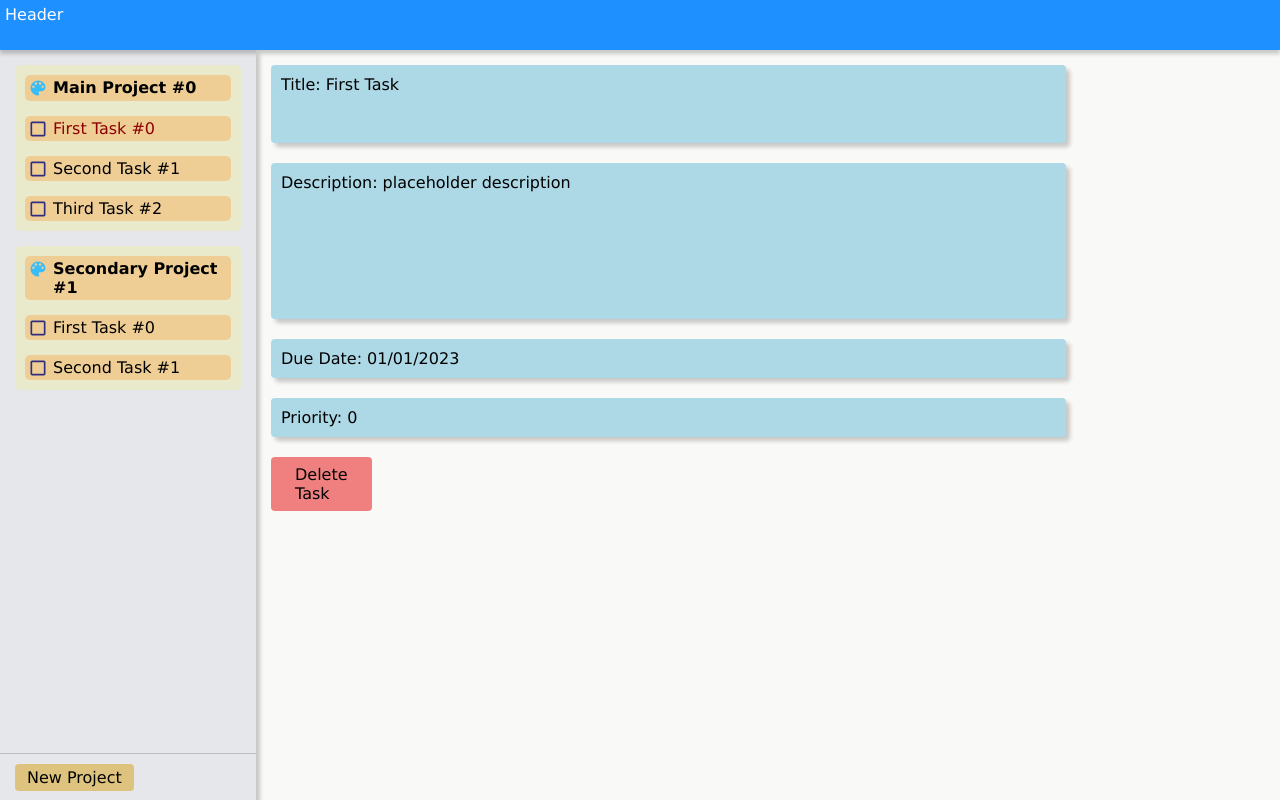
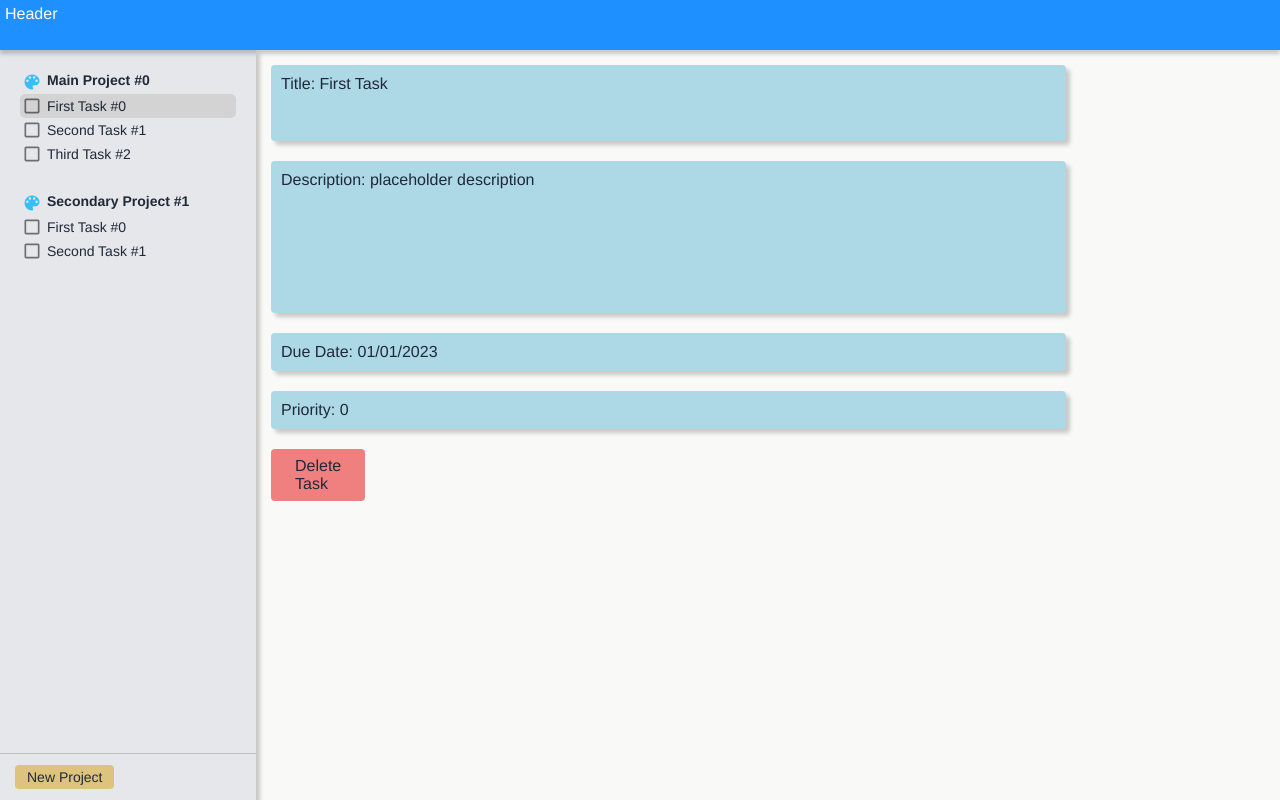
Before and after one commit to Raikho/todo-list, a website built with webpack: page src/template.html in a window 1280 px wide. Built offline with nearby package versions, Linux system fonts and the light colour scheme.

Commit message:
add proper sidebar selected/hover effects

```diff
--- a/src/content.js
+++ b/src/content.js
@@ -93,7 +93,7 @@ ContentManager.prototype.updateSidebar = function() {
         let projectIconNode = DOM.createDiv(projectContainerNode, ['icon']);
         let projectTitleNode = DOM.createDiv(projectContainerNode, ['title'], project.name + ' #' + project.index);
 
-        projectTitleNode.dataset.selected = project.selected;
+        projectContainerNode.dataset.selected = project.selected;
 
         projectTitleNode.addEventListener('click', () => {
             project.select();
@@ -103,12 +103,11 @@ ContentManager.prototype.updateSidebar = function() {
 
         for (let task of project.taskList) {
             let taskContainerNode = DOM.createDiv(projectGroupNode, ['task-container']);
-            let taskIconNode = DOM.createDiv(taskContainerNode, ['icon']);
             let taskNode = DOM.createDiv(taskContainerNode, ['title'], task.title + " #" + task.index);
             let taskCheckboxNode = DOM.createDiv(taskContainerNode, ['checkbox']);
 
             taskCheckboxNode.dataset.checked = task.checked;
-            taskNode.dataset.selected = task.selected;
+            taskContainerNode.dataset.selected = task.selected;
 
             taskCheckboxNode.addEventListener('click', () => {
                 task.checked = !task.checked;
--- a/src/style.css
+++ b/src/style.css
@@ -11,7 +11,27 @@
     --darkBlue: #1f2937;
 
     --skyBlue: #38bdf8;
-    --indigo: #312e81;
+    --indigo: #05050788;
+    --indigoBrighter: #45455f88;
+}
+
+@import url("https://fonts.googleapis.com/css?family=Montserrat:400,700|Roboto:300,400,500,700");
+
+body {
+    width: 100vw;
+    height: 100vh;
+    margin: 0 0;
+
+    color: var(--darkBlue);
+    /* font-family: 'Roboto'; */
+    font-family: Helvetica;
+    font-weight: 400;
+    font-size: 16px;
+
+    display: grid;
+    grid-template-columns: 1fr 4fr;
+    grid-template-rows: 1fr 15fr;
+    grid-template-areas: "header header" "sidebar main";
 }
 
 .button {
@@ -24,21 +44,6 @@
 }
 .button:active {background-color: orange;}
 .button.back {background-color: #ff450088;}
-body {
-    width: 100vw;
-    height: 100vh;
-    margin: 0 0;
-
-    background-color: gray;
-    color: black;
-    font-family: verdana;
-    font-size: 16px;
-
-    display: grid;
-    grid-template-columns: 1fr 4fr;
-    grid-template-rows: 1fr 15fr;
-    grid-template-areas: "header header" "sidebar main";
-}
 
 /* ============================= Header ============================ */
 /* ================================================================= */
@@ -58,6 +63,7 @@ body {
 .sidebar {
     grid-area: sidebar;
 
+    font-size: 14px;
     background-color: var(--lightGray);
     box-shadow: 4px 4px 4px #0003;
     z-index: 1;
@@ -77,17 +83,16 @@ body {
 /* ========== Project Group ========== */
 .project-group {
     border-radius: 5px;
-    background-color:#ffff0022;
-    padding: 10px;
+    /* border: 1px dotted lightcoral; */
+    padding: 5px;
 
     display: flex;
     flex-direction: column;
-    gap: 15px;
 }
 .project-group>* {
     border-radius: 5px;
-    background-color: #ff800044;
-    padding: 3px;
+    /* background-color: #ff800044; */
+    padding: 2px;
 }
 
 /* ========== Project Container ========== */
@@ -111,9 +116,14 @@ body {
     grid-area: title;
     font-weight: 700;
 }
-.project-container>.title[data-selected="true"],
-.task-container>.title[data-selected="true"] {
-    color: darkred;
+.project-container[data-selected="true"],
+.task-container[data-selected="true"] {
+    background-color: lightgray;
+}
+.project-container>.title:hover,
+.task-container>.title:hover
+{
+    filter: brightness(3.5);
 }
 
 /* ========== Task Container ========== */
@@ -123,7 +133,10 @@ body {
     grid-template-areas: "checkbox .. title";
 }
 /* .sidebar .task-container>* {border: 1px dotted darkblue;} */
-.task-container>.title {grid-area: title;}
+.task-container>.title {
+    grid-area: title;
+    align-self: center;
+}
 .task-container>.checkbox {
     grid-area: checkbox;
 
@@ -132,12 +145,17 @@ body {
     -webkit-mask-image: url('assets/checkbox-unchecked.svg');
     mask-image: url('assets/checkbox-unchecked.svg');
     background-color: var(--indigo);
+    width: 20px;
+    height: 20px;
 }
 .task-container>.checkbox[data-checked="true"] {
     -webkit-mask-image: url('assets/checkbox-checked.svg');
     mask-image: url('assets/checkbox-checked.svg');
 }
-.task-container>.checkbox:hover {filter: brightness(1.5)}
+.task-container>.checkbox:hover {
+    background-color: var(--indigoBrighter);
+}
+
 /* ========== Bottom, New Project ========== */
 .sidebar>.bot {
     /* border: 1px dotted orange; */
--- a/webpack.config.js
+++ b/webpack.config.js
@@ -20,7 +20,11 @@ module.exports = {
                 use: ['style-loader', 'css-loader'],
             },
             {
-                test: /\.(png|svg|jpg|jpeg|gif)/i,
+                test: /\.(png|svg|jpg|jpeg|gif)$/i,
+                type: 'asset/resource',
+            },
+            {
+                test: /\.(woff|woff2|eot|ttf|otf)$/i,
                 type: 'asset/resource',
             },
         ],
```
Also changed, not shown: dist/bundle.js.
